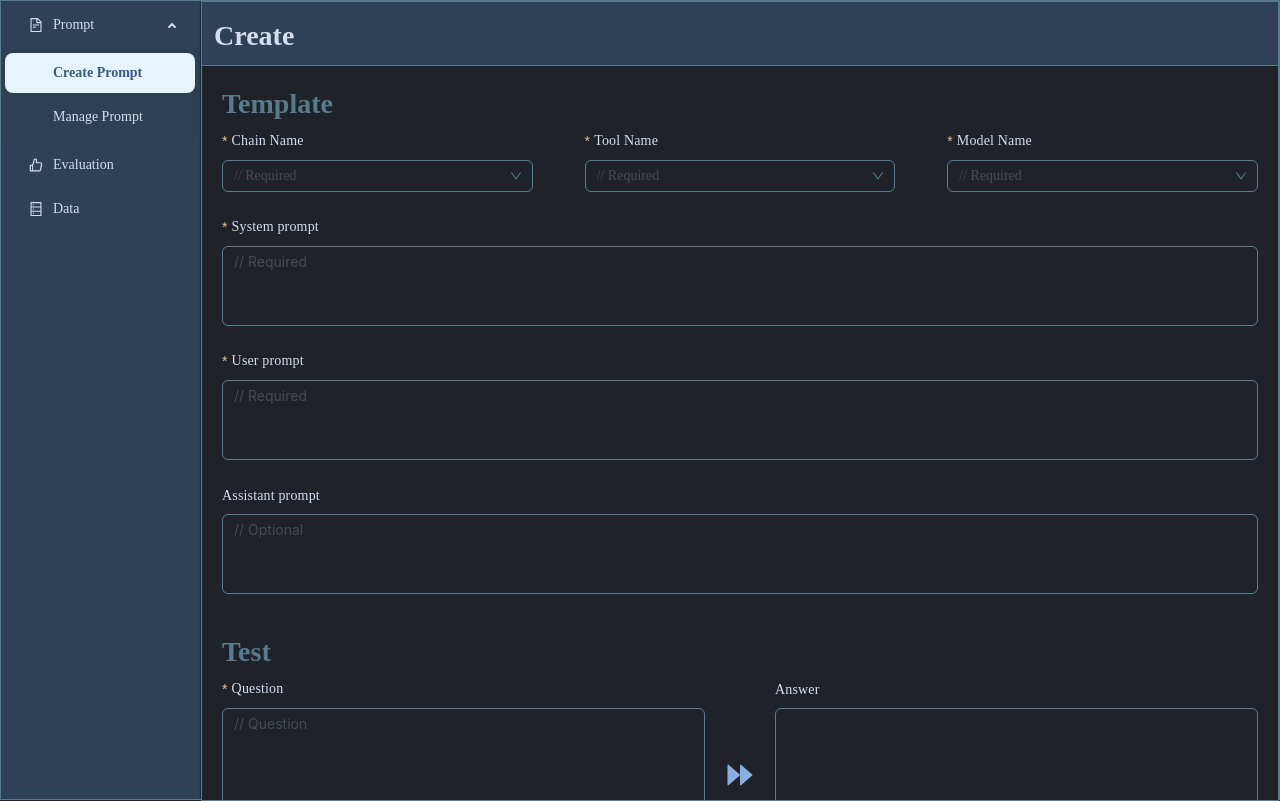
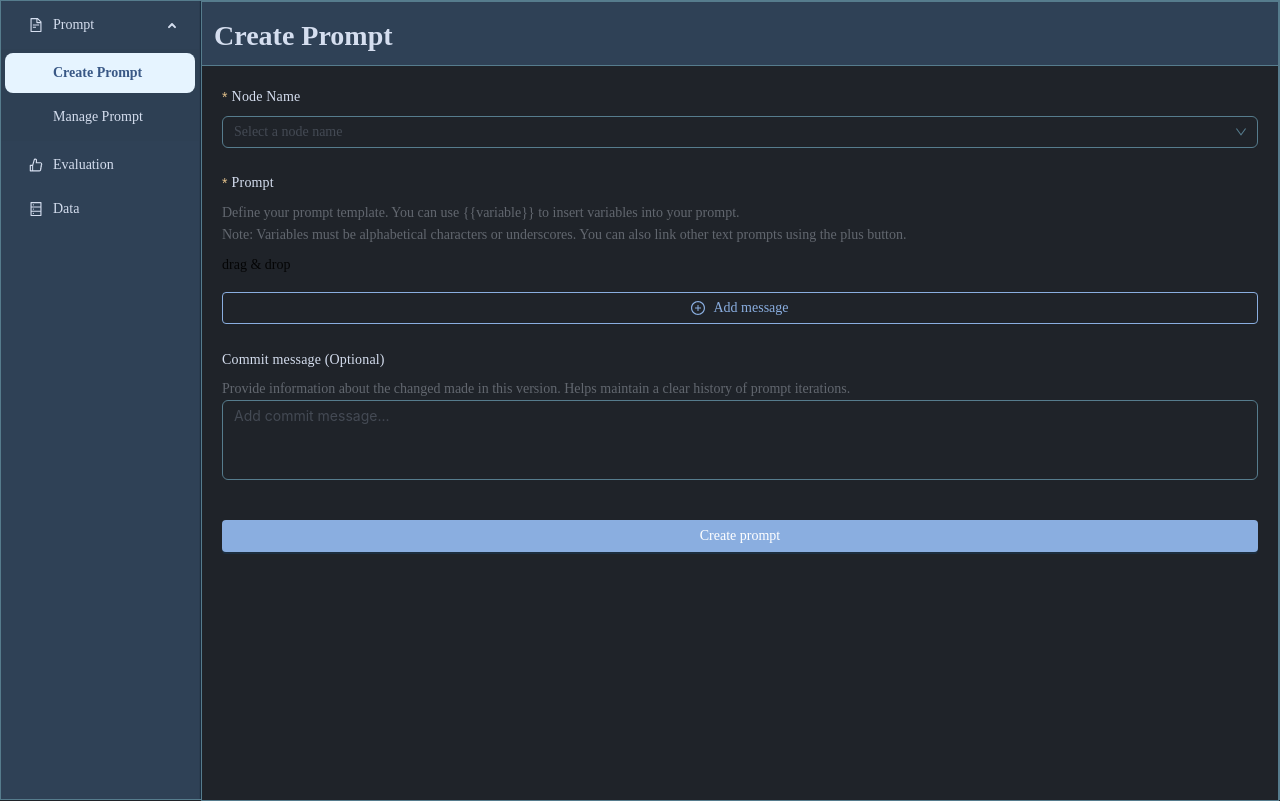
Before and after one commit to jieun-git/ai-prompt-manager, a React (Create React App) app: page /prompt/create in a window 1280 px wide. Built offline with nearby package versions, Linux system fonts and the light colour scheme.

Commit message:
Refactor: 기획 변경에 따른 Create Prompt UI 수정

```diff
--- a/src/pages/prompt/CreatePrompt.tsx
+++ b/src/pages/prompt/CreatePrompt.tsx
@@ -1,20 +1,17 @@
 import React from 'react'
 import CreatePromptForm from './components/form/CreatePromptForm'
-import RunPromptForm from './components/form/RunPromptForm'
 import { Button, Layout } from '../../components'
 import { S_FlexWrapper } from '../styles/Page.style'
 
 const CreatePrompt = () => {
     return (
-        <Layout menuKey="prompt/create" headerTitle={<span>Create</span>}>
+        <Layout
+            menuKey="prompt/create"
+            headerTitle={<span>Create Prompt</span>}
+        >
             <S_FlexWrapper flexDirection="column" gap={16}>
                 <CreatePromptForm />
-                <RunPromptForm />
-                <S_FlexWrapper justifyContent="flex-end">
-                    <Button type="primary" fixedSize>
-                        저장
-                    </Button>
-                </S_FlexWrapper>
+                <Button type="primary">Create prompt</Button>
             </S_FlexWrapper>
         </Layout>
     )
--- a/src/pages/prompt/components/form/CreatePromptForm.tsx
+++ b/src/pages/prompt/components/form/CreatePromptForm.tsx
@@ -1,63 +1,47 @@
 import React from 'react'
-import { Form, Select, TextArea } from '../../../../components'
-import { S_FlexWrapper } from '../../../styles/Page.style'
-import { S_FormTitle } from '../../../../components/data-entry/form/Form.style'
+import { Form, Select, TextArea, Button } from '../../../../components'
+import { S_Description, S_FlexWrapper } from '../../../styles/Page.style'
+import { PlusCircleOutlined } from '@ant-design/icons'
 
 const CreatePromptForm = () => {
     return (
-        <S_FlexWrapper flexDirection="column" gap={8}>
-            <S_FormTitle>Template</S_FormTitle>
         <Form layout="vertical">
-                <S_FlexWrapper justifyContent="space-between" gap={24}>
-                    {' '}
-                    <Form.Item
-                        label="Chain Name"
-                        name="chain"
-                        width="30%"
-                        required
+            <Form.Item label="Node Name" name="node" width="100%" required>
+                <Select placeholder="Select a node name" />
+            </Form.Item>
+            <Form.Item label="Prompt" name="prompt" required>
+                <S_Description>
+                    Define your prompt template. You can use{' '}
+                    {String.raw`{{variable}}`} to insert variables into your
+                    prompt. <br />
+                    Note: Variables must be alphabetical characters or
+                    underscores. You can also link other text prompts using the
+                    plus button.
+                </S_Description>
+                <S_FlexWrapper
+                    flexDirection="column"
+                    margin="8px 0 0 0"
+                    gap={16}
                 >
-                        <Select placeholder="// Required" />
+                    drag & drop
+                    <Button>
+                        <PlusCircleOutlined />
+                        Add message
+                    </Button>
+                </S_FlexWrapper>
             </Form.Item>
-                    <Form.Item
-                        label="Tool Name"
-                        name="tool"
-                        width="30%"
-                        required
-                    >
-                        <Select placeholder="// Required" />
-                    </Form.Item>
-                    <Form.Item
-                        label="Model Name"
-                        name="model"
-                        width="30%"
-                        required
-                    >
-                        <Select placeholder="// Required" />
-                    </Form.Item>
-                </S_FlexWrapper>
-                <Form.Item label="System prompt" name="system" required>
+            <Form.Item label="Commit message (Optional)" name="commitMessage">
+                <S_Description>
+                    Provide information about the changed made in this version.
+                    Helps maintain a clear history of prompt iterations.
+                </S_Description>
                 <TextArea
                     height={80}
                     resize={false}
-                        placeholder="// Required"
-                    />
-                </Form.Item>
-                <Form.Item label="User prompt" name="user" required>
-                    <TextArea
-                        height={80}
-                        resize={false}
-                        placeholder="// Required"
-                    />
-                </Form.Item>
-                <Form.Item label="Assistant prompt" name="assistant">
-                    <TextArea
-                        height={80}
-                        resize={false}
-                        placeholder="// Optional"
+                    placeholder="Add commit message..."
                 />
             </Form.Item>
         </Form>
-        </S_FlexWrapper>
     )
 }
 
--- a/src/pages/styles/Page.style.ts
+++ b/src/pages/styles/Page.style.ts
@@ -78,3 +78,7 @@ export const S_PromptMainDescription = styled.p`
     color: var(--gray-06);
     ${Typo_body_02};
 `
+
+export const S_Description = styled.p`
+    color: var(--text-helper);
+`
```
Lines whose indentation alone changed are shown as unchanged.
